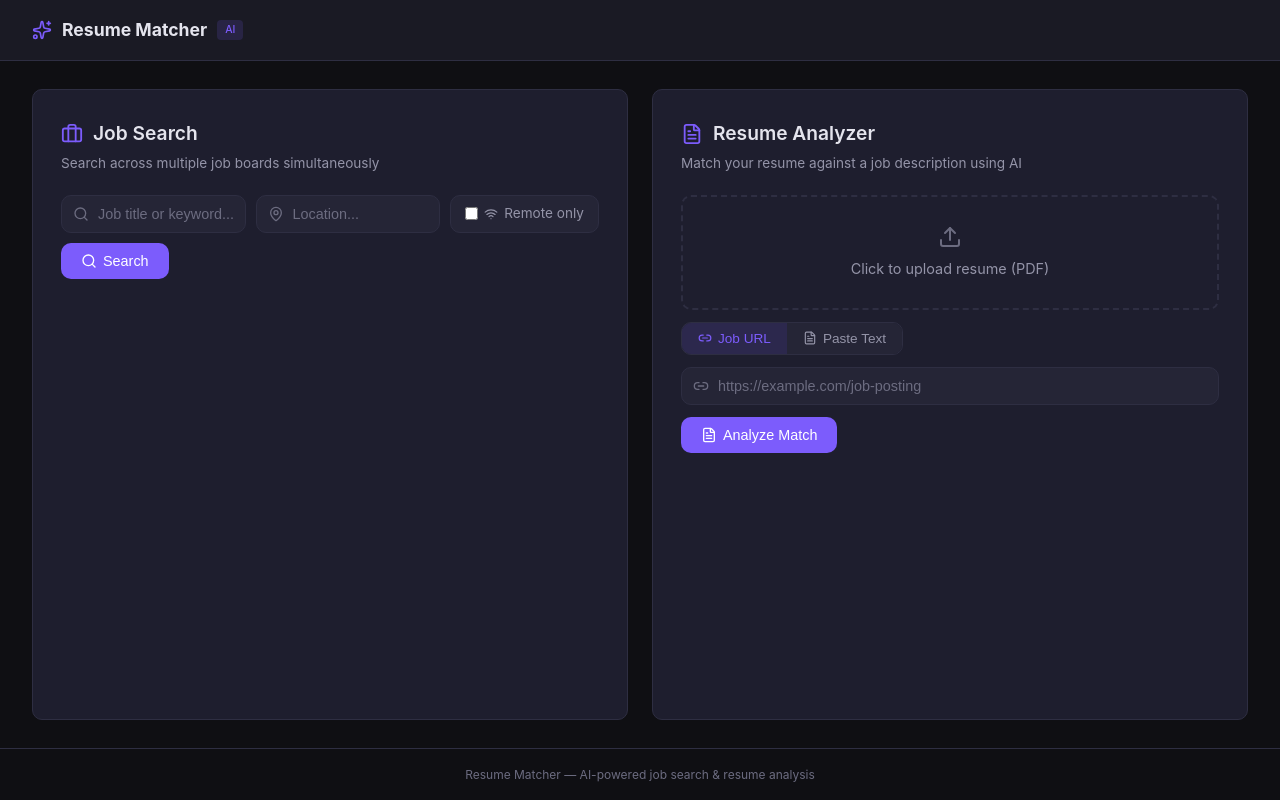
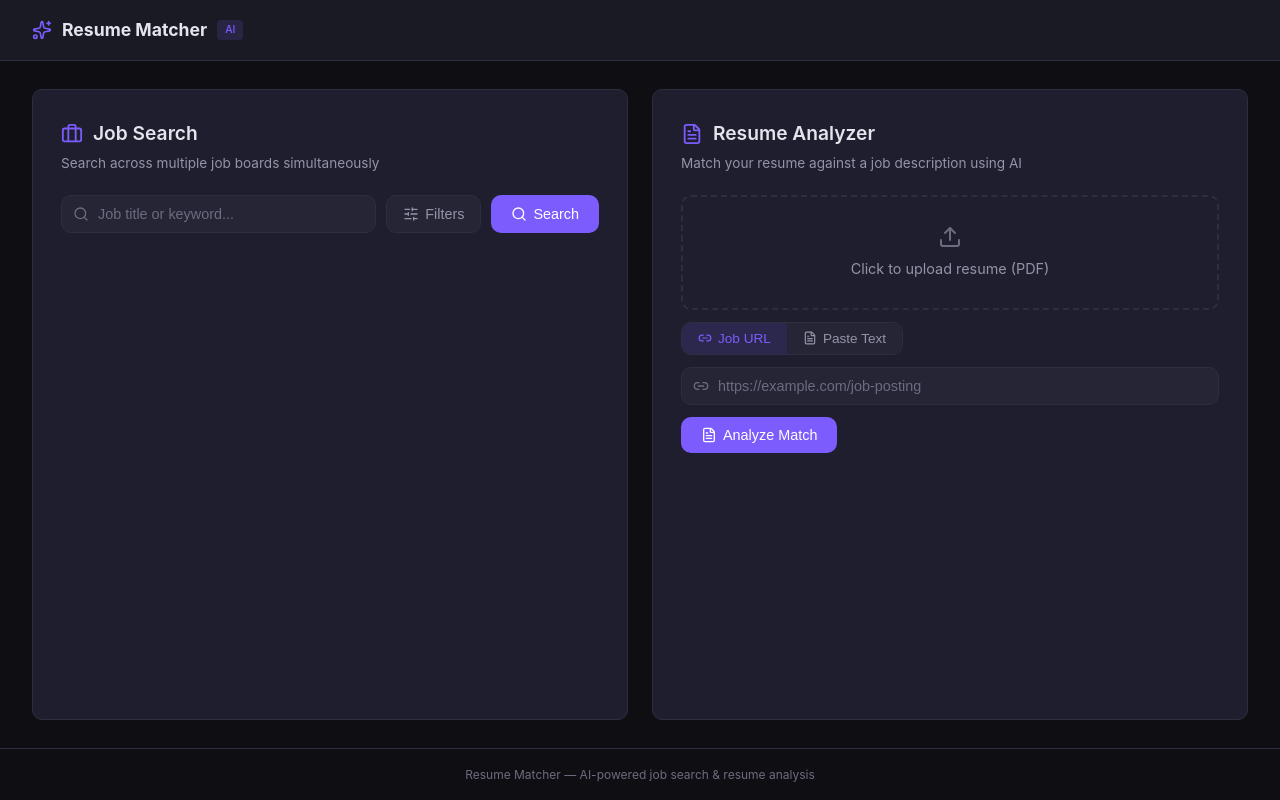
Before and after one commit to IgorGarciaCosta/Resume-Matcher-Job-Search-Platform, a React (Vite) app in the folder client/: page / in a window 1280 px wide. Built offline with nearby package versions, Linux system fonts and the light colour scheme.

Commit message:
feat: add filters functionality to JobSearch component with styling for improved job search experience

```diff
--- a/client/src/components/JobSearch.module.css
+++ b/client/src/components/JobSearch.module.css
@@ -86,6 +86,60 @@
   accent-color: var(--accent);
 }
 
+.filtersWrapper {
+  position: relative;
+}
+
+.filtersButton {
+  display: flex;
+  align-items: center;
+  gap: 6px;
+  padding: 10px 16px;
+  background: var(--bg-input);
+  border: 1px solid var(--border);
+  border-radius: var(--radius);
+  color: var(--text-secondary);
+  font-size: 0.9rem;
+  cursor: pointer;
+  white-space: nowrap;
+  transition: border-color 0.2s;
+}
+
+.filtersButton:hover {
+  border-color: var(--accent);
+  color: var(--text-primary);
+}
+
+.filtersDropdown {
+  position: absolute;
+  top: calc(100% + 6px);
+  left: 0;
+  min-width: 260px;
+  background: var(--bg-card);
+  border: 1px solid var(--border);
+  border-radius: var(--radius);
+  padding: 14px;
+  display: flex;
+  flex-direction: column;
+  gap: 12px;
+  z-index: 10;
+  box-shadow: 0 8px 24px rgba(0, 0, 0, 0.3);
+}
+
+.filterField {
+  display: flex;
+  flex-direction: column;
+  gap: 6px;
+}
+
+.filterLabel {
+  display: flex;
+  align-items: center;
+  gap: 6px;
+  font-size: 0.8rem;
+  color: var(--text-muted);
+}
+
 .button {
   display: flex;
   align-items: center;
--- a/client/src/components/JobSearch.tsx
+++ b/client/src/components/JobSearch.tsx
@@ -1,5 +1,5 @@
-import { useState } from "react";
-import { Search, MapPin, Wifi, Loader2, Briefcase } from "lucide-react";
+import { useState, useRef, useEffect } from "react";
+import { Search, MapPin, Wifi, Loader2, Briefcase, SlidersHorizontal } from "lucide-react";
 import { searchJobs, type JobSearchResult } from "../services/api";
 import JobCard from "./JobCard";
 import styles from "./JobSearch.module.css";
@@ -14,6 +14,18 @@ export default function JobSearch() {
   const [totalCount, setTotalCount] = useState(0);
   const [searched, setSearched] = useState(false);
   const [error, setError] = useState("");
+  const [filtersOpen, setFiltersOpen] = useState(false);
+  const filtersRef = useRef<HTMLDivElement>(null);
+
+  useEffect(() => {
+    const handleClickOutside = (e: MouseEvent) => {
+      if (filtersRef.current && !filtersRef.current.contains(e.target as Node)) {
+        setFiltersOpen(false);
+      }
+    };
+    document.addEventListener("mousedown", handleClickOutside);
+    return () => document.removeEventListener("mousedown", handleClickOutside);
+  }, []);
 
   const handleSearch = async (e: React.FormEvent) => {
     e.preventDefault();
@@ -57,6 +69,22 @@ export default function JobSearch() {
             className={styles.input}
           />
         </div>
+        <div className={styles.filtersWrapper} ref={filtersRef}>
+          <button
+            type="button"
+            className={styles.filtersButton}
+            onClick={() => setFiltersOpen((v) => !v)}
+          >
+            <SlidersHorizontal size={16} />
+            Filters
+          </button>
+          {filtersOpen && (
+            <div className={styles.filtersDropdown}>
+              <div className={styles.filterField}>
+                <label className={styles.filterLabel}>
+                  <MapPin size={14} />
+                  Location
+                </label>
                 <div className={styles.inputGroup}>
                   <MapPin size={16} className={styles.inputIcon} />
                   <input
@@ -67,6 +95,8 @@ export default function JobSearch() {
                     className={styles.input}
                   />
                 </div>
+              </div>
+              <div className={styles.filterField}>
                 <label className={styles.toggle}>
                   <input
                     type="checkbox"
@@ -76,6 +106,10 @@ export default function JobSearch() {
                   <Wifi size={14} />
                   <span>Remote only</span>
                 </label>
+              </div>
+            </div>
+          )}
+        </div>
         <button type="submit" className={styles.button} disabled={loading}>
           {loading ? (
             <Loader2 size={16} className={styles.spin} />
```
Also changed, not shown: 1 other file (tests, documents, lock files or other folders). Lines whose indentation alone changed are shown as unchanged.
